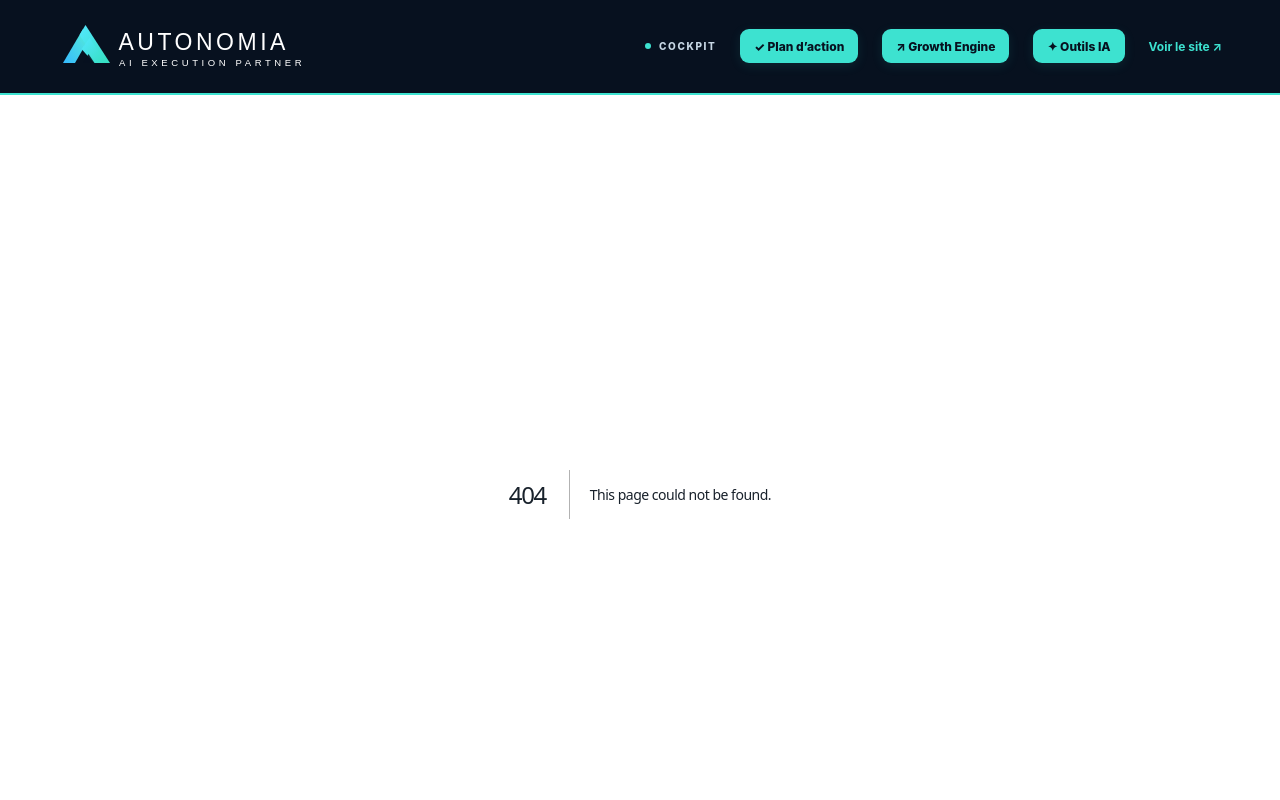
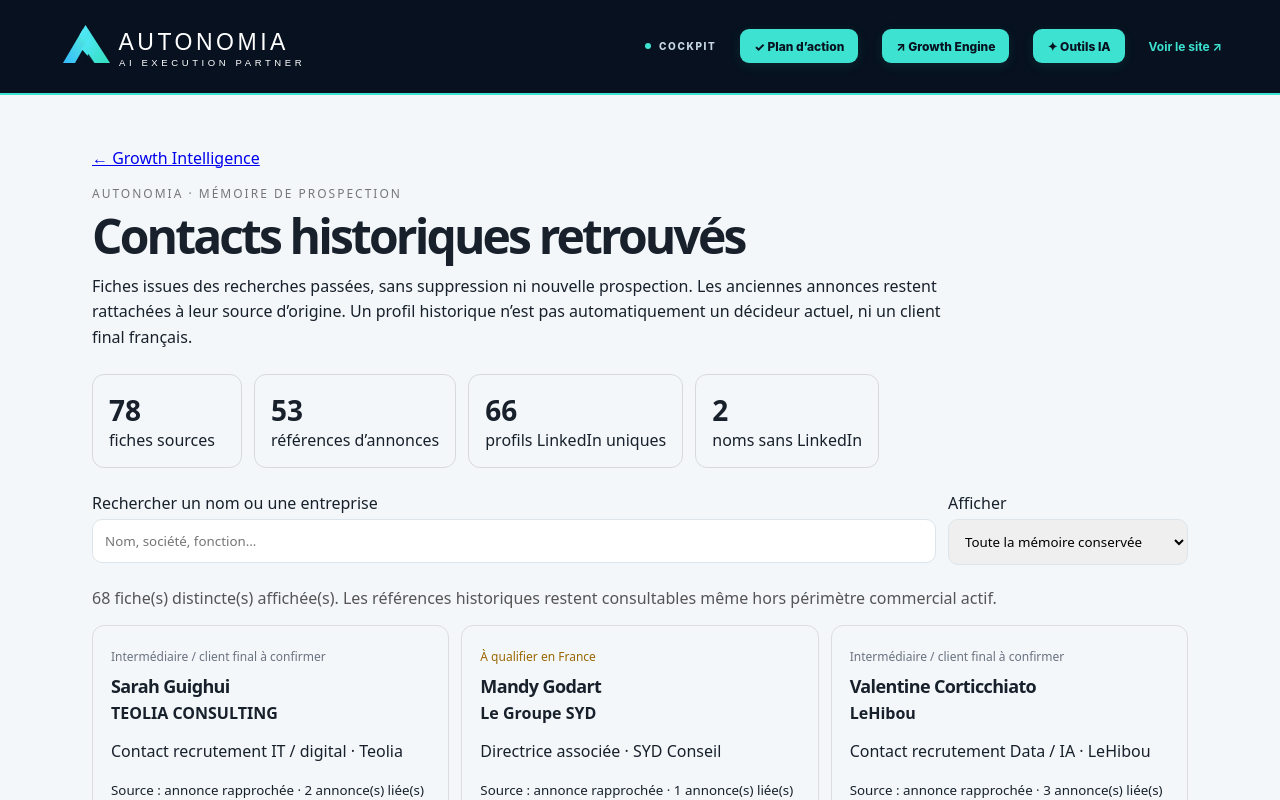
Before and after one commit to aristote-app/Autonomia-MCP, a Next.js app: page /growth/historique in a window 1280 px wide. Before the commit this address had no page. Shown: the top 800 px of the page. Built offline with nearby package versions, Linux system fonts and the light colour scheme.

Commit message:
Create navigable historical Growth contacts page

```diff
--- /dev/null
+++ b/app/growth/historique/page.js
@@ -0,0 +1,7 @@
+import HistoricalArchive from "./HistoricalArchive.js";
+import {buildHistoricalGrowthArchive} from "../../../lib/intelligence/historicalGrowthArchive.js";
+export const dynamic="force-dynamic";
+export const metadata={title:"Historique des contacts · AUTONOMIA Growth",robots:{index:false,follow:false}};
+export default function HistoricalArchivePage(){
+  return <HistoricalArchive archive={buildHistoricalGrowthArchive()}/>;
+}
```
